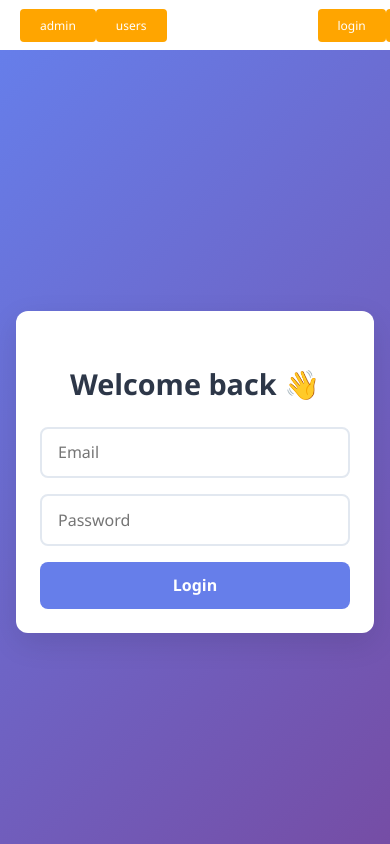
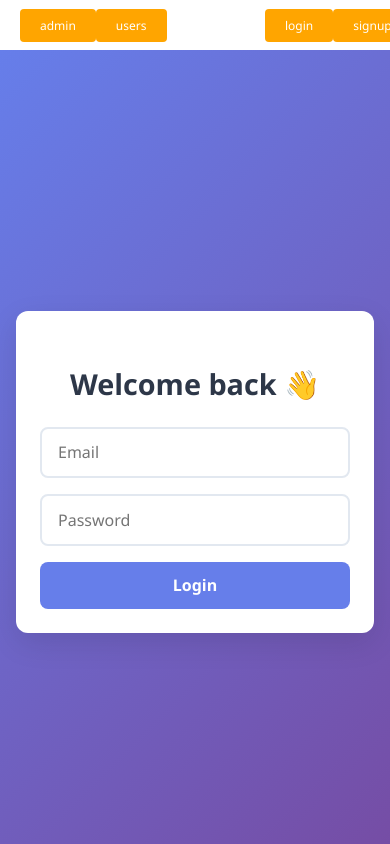
Before and after one commit to abdullahikhalilmuaz/library-circulation-system-client, a React (Vite) app: page /register in a window 390 px wide. Built offline with nearby package versions, Linux system fonts and the light colour scheme.

Commit message:
fix header positioning

```diff
--- a/src/styles/register.css
+++ b/src/styles/register.css
@@ -11,11 +11,12 @@
   position: fixed;
   top: 0;
   left: 0;
+  display: flex;
+  flex-direction: row;
   right: 0;
   height: 50px;
+  width: 100%;
   background-color: white;
-  display: flex;
-  flex-direction: row;
   justify-content: space-between;
   padding: 0px 20px;
   box-sizing: border-box;
@@ -32,15 +33,33 @@
 }
 
 .header .toggle-users {
+  display: flex;
+  flex-direction: column;
+  width: 10%;
+  display: flex;
+  justify-content: space-between;
+}
+.header .toggle-navs {
   width: 15%;
   display: flex;
   justify-content: space-between;
 }
 
-.header .toggle-navs {
-  width: 15%;
-  display: flex;
-  justify-content: space-between;
+@media only screen and (max-width: 770px) {
+  .header .toggle-users {
+    display: flex;
+    flex-direction: row;
+    width: 30%;
+    display: flex;
+    justify-content: space-between;
+  }
+  .header .toggle-navs {
+    display: flex;
+    flex-direction: row;
+    width: 30%;
+    display: flex;
+    justify-content: space-between;
+  }
 }
 
 .content {
```
